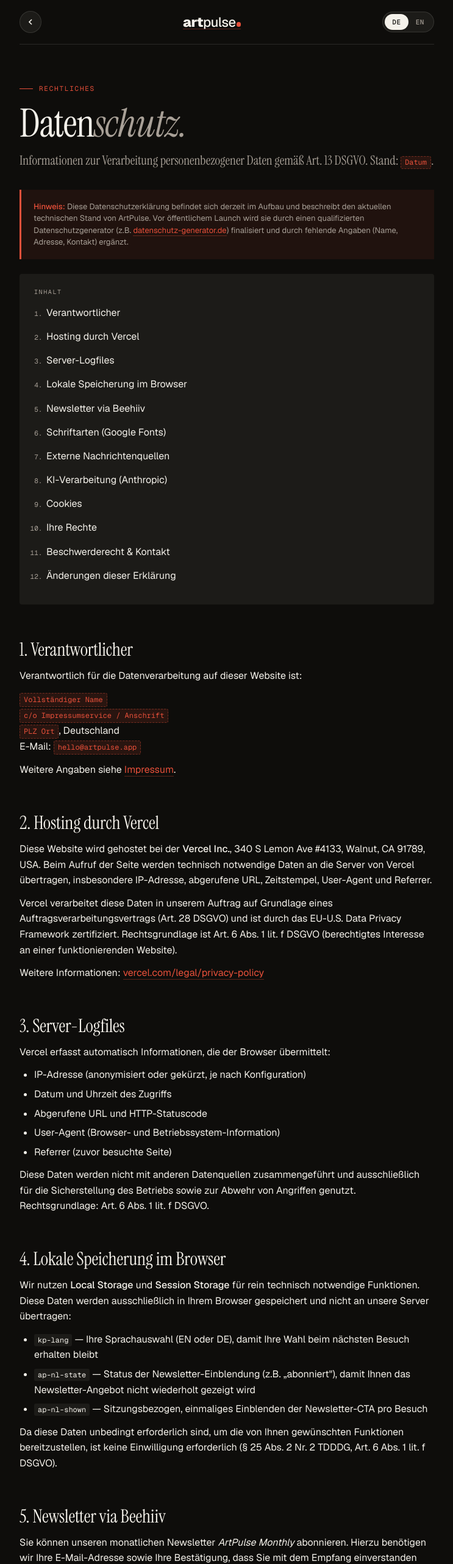
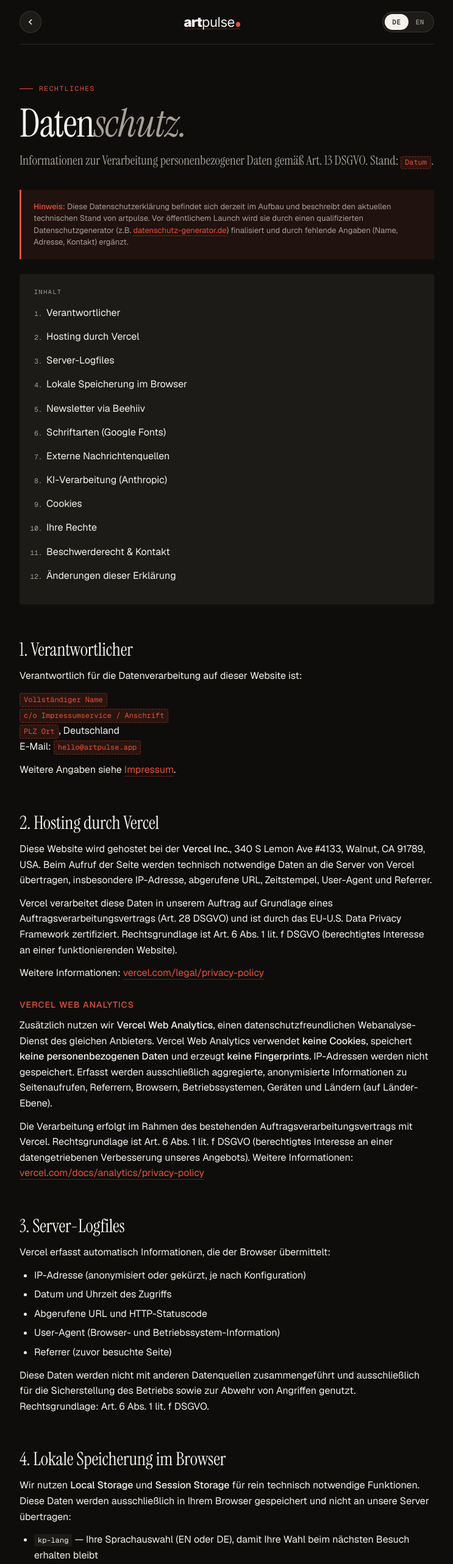
Before and after one commit to benjo247/artpuls, a website: page datenschutz.html in a window 1280 px wide. Shown: the top 2564 px of the page at 61% size, without its empty margins (268-1011 px from the left). Drawn offline with nearby package versions, Linux system fonts and the light colour scheme.

Commit message:
Add files via upload

```diff
--- a/datenschutz.html
+++ b/datenschutz.html
@@ -8,8 +8,8 @@
 <meta name="apple-mobile-web-app-status-bar-style" content="black-translucent">
 <meta name="robots" content="noindex, follow">
 
-<title>Datenschutz — ArtPulse</title>
-<meta name="description" content="Datenschutzerklärung / Privacy policy für ArtPulse gemäß Art. 13 DSGVO.">
+<title>Datenschutz — artpulse</title>
+<meta name="description" content="Datenschutzerklärung / Privacy policy für artpulse gemäß Art. 13 DSGVO.">
 
 <link rel="icon" href="/favicon.ico" sizes="any">
 <link rel="icon" type="image/png" sizes="32x32" href="/icons/favicon-32.png">
@@ -17,7 +17,7 @@
 
 <link rel="preconnect" href="https://fonts.googleapis.com">
 <link rel="preconnect" href="https://fonts.gstatic.com" crossorigin>
-<link href="https://fonts.googleapis.com/css2?family=Instrument+Serif:ital@0;1&family=Geist:wght@300;400;500;600;900&family=Geist+Mono:wght@400;500&display=swap" rel="stylesheet">
+<link href="https://fonts.googleapis.com/css2?family=Instrument+Serif:ital@0;1&family=Geist:wght@300;400;500;600;900&family=Geist+Mono:wght@400;500&family=Inter:wght@400;900&display=swap" rel="stylesheet">
 
 <style>
   :root {
@@ -75,14 +75,15 @@
   .back-link:hover { background: rgba(244, 241, 234, 0.1); }
   .back-link svg { width: 16px; height: 16px; stroke: currentColor; fill: none; stroke-width: 2.5; }
   .logo {
-    font-family: 'Geist', var(--sans);
+    font-family: 'Inter', var(--sans);
     font-size: 22px;
     line-height: 1;
     display: inline-flex; align-items: baseline;
     color: var(--fg); text-decoration: none;
   }
-  .logo .art { font-weight: 900; letter-spacing: -0.015em; }
-  .logo .pulse { font-weight: 500; letter-spacing: -0.025em; }
+  .logo { letter-spacing: -0.04em; }
+  .logo .art { font-weight: 900; }
+  .logo .pulse { font-weight: 400; letter-spacing: -0.02em; }
   .logo .dot {
     display: inline-block;
     width: 0.32em; height: 0.32em;
@@ -240,7 +241,7 @@
     <p class="lead">Informationen zur Verarbeitung personenbezogener Daten gemäß Art. 13 DSGVO. Stand: <span class="placeholder">Datum</span>.</p>
 
     <div class="notice">
-      <strong>Hinweis:</strong> Diese Datenschutzerklärung befindet sich derzeit im Aufbau und beschreibt den aktuellen technischen Stand von ArtPulse. Vor öffentlichem Launch wird sie durch einen qualifizierten Datenschutzgenerator (z.B. <a href="https://datenschutz-generator.de" target="_blank" rel="noopener">datenschutz-generator.de</a>) finalisiert und durch fehlende Angaben (Name, Adresse, Kontakt) ergänzt.
+      <strong>Hinweis:</strong> Diese Datenschutzerklärung befindet sich derzeit im Aufbau und beschreibt den aktuellen technischen Stand von artpulse. Vor öffentlichem Launch wird sie durch einen qualifizierten Datenschutzgenerator (z.B. <a href="https://datenschutz-generator.de" target="_blank" rel="noopener">datenschutz-generator.de</a>) finalisiert und durch fehlende Angaben (Name, Adresse, Kontakt) ergänzt.
     </div>
 
     <div class="toc">
@@ -280,6 +281,14 @@
     </p>
     <p>Weitere Informationen: <a href="https://vercel.com/legal/privacy-policy" target="_blank" rel="noopener">vercel.com/legal/privacy-policy</a></p>
 
+    <h3>Vercel Web Analytics</h3>
+    <p>
+      Zusätzlich nutzen wir <strong>Vercel Web Analytics</strong>, einen datenschutzfreundlichen Webanalyse-Dienst des gleichen Anbieters. Vercel Web Analytics verwendet <strong>keine Cookies</strong>, speichert <strong>keine personenbezogenen Daten</strong> und erzeugt <strong>keine Fingerprints</strong>. IP-Adressen werden nicht gespeichert. Erfasst werden ausschließlich aggregierte, anonymisierte Informationen zu Seitenaufrufen, Referrern, Browsern, Betriebssystemen, Geräten und Ländern (auf Länder-Ebene).
+    </p>
+    <p>
+      Die Verarbeitung erfolgt im Rahmen des bestehenden Auftragsverarbeitungsvertrags mit Vercel. Rechtsgrundlage ist Art. 6 Abs. 1 lit. f DSGVO (berechtigtes Interesse an einer datengetriebenen Verbesserung unseres Angebots). Weitere Informationen: <a href="https://vercel.com/docs/analytics/privacy-policy" target="_blank" rel="noopener">vercel.com/docs/analytics/privacy-policy</a>
+    </p>
+
     <h2 id="de-logfiles">3. Server-Logfiles</h2>
     <p>Vercel erfasst automatisch Informationen, die der Browser übermittelt:</p>
     <ul>
@@ -308,7 +317,7 @@
 
     <h2 id="de-newsletter">5. Newsletter via Beehiiv</h2>
     <p>
-      Sie können unseren monatlichen Newsletter <em>ArtPulse Monthly</em> abonnieren. Hierzu benötigen wir Ihre E-Mail-Adresse sowie Ihre Bestätigung, dass Sie mit dem Empfang einverstanden sind.
+      Sie können unseren monatlichen Newsletter <em>artpulse Monthly</em> abonnieren. Hierzu benötigen wir Ihre E-Mail-Adresse sowie Ihre Bestätigung, dass Sie mit dem Empfang einverstanden sind.
     </p>
     <h3>Anbieter</h3>
     <p>
@@ -341,7 +350,7 @@
 
     <h2 id="de-sources">7. Externe Nachrichtenquellen</h2>
     <p>
-      ArtPulse aggregiert öffentlich zugängliche RSS-Feeds internationaler Kunstmagazine und Nachrichtenseiten. Wir verarbeiten ausschließlich die in den RSS-Feeds enthaltenen öffentlichen Informationen (Titel, Beschreibung, Veröffentlichungszeitpunkt, Quellenangabe). Keine personenbezogenen Daten der Nutzer der jeweiligen Quellen werden erfasst.
+      artpulse aggregiert öffentlich zugängliche RSS-Feeds internationaler Kunstmagazine und Nachrichtenseiten. Wir verarbeiten ausschließlich die in den RSS-Feeds enthaltenen öffentlichen Informationen (Titel, Beschreibung, Veröffentlichungszeitpunkt, Quellenangabe). Keine personenbezogenen Daten der Nutzer der jeweiligen Quellen werden erfasst.
     </p>
     <p>
       Beim Anklicken eines Links zur Originalquelle wechseln Sie auf die Website des jeweiligen Anbieters. Für deren Datenverarbeitung sind wir nicht verantwortlich.
@@ -396,7 +405,7 @@
     <p class="lead">Information on the processing of personal data pursuant to Art. 13 GDPR. Last updated: <span class="placeholder">Date</span>.</p>
 
     <div class="notice">
-      <strong>Note:</strong> This privacy policy is currently a work in progress and reflects the current technical state of ArtPulse. Before public launch, it will be finalized using a qualified privacy generator (e.g. <a href="https://datenschutz-generator.de" target="_blank" rel="noopener">datenschutz-generator.de</a>) and complemented with missing details (name, address, contact). The German version (DE) is the legally binding one for German users.
+      <strong>Note:</strong> This privacy policy is currently a work in progress and reflects the current technical state of artpulse. Before public launch, it will be finalized using a qualified privacy generator (e.g. <a href="https://datenschutz-generator.de" target="_blank" rel="noopener">datenschutz-generator.de</a>) and complemented with missing details (name, address, contact). The German version (DE) is the legally binding one for German users.
     </div>
 
     <div class="toc">
@@ -436,6 +445,14 @@
     </p>
     <p>More info: <a href="https://vercel.com/legal/privacy-policy" target="_blank" rel="noopener">vercel.com/legal/privacy-policy</a></p>
 
+    <h3>Vercel Web Analytics</h3>
+    <p>
+      Additionally, we use <strong>Vercel Web Analytics</strong>, a privacy-friendly web analytics service from the same provider. Vercel Web Analytics uses <strong>no cookies</strong>, stores <strong>no personal data</strong>, and creates <strong>no fingerprints</strong>. IP addresses are not stored. Only aggregated, anonymized information about page views, referrers, browsers, operating systems, devices, and countries (at country level) is collected.
+    </p>
+    <p>
+      Processing takes place under the existing Data Processing Agreement with Vercel. Legal basis: Art. 6 (1) (f) GDPR (legitimate interest in data-driven improvement of our service). Further information: <a href="https://vercel.com/docs/analytics/privacy-policy" target="_blank" rel="noopener">vercel.com/docs/analytics/privacy-policy</a>
+    </p>
+
     <h2 id="en-logfiles">3. Server logfiles</h2>
     <p>Vercel automatically captures information that the browser transmits:</p>
     <ul>
@@ -464,7 +481,7 @@
 
     <h2 id="en-newsletter">5. Newsletter via Beehiiv</h2>
     <p>
-      You can subscribe to our monthly newsletter <em>ArtPulse Monthly</em>. To do so, we need your email address and your confirmation that you agree to receive it.
+      You can subscribe to our monthly newsletter <em>artpulse Monthly</em>. To do so, we need your email address and your confirmation that you agree to receive it.
     </p>
     <h3>Provider</h3>
     <p>
@@ -497,7 +514,7 @@
 
     <h2 id="en-sources">7. External news sources</h2>
     <p>
-      ArtPulse aggregates publicly available RSS feeds from international art magazines and news sites. We process only the public information contained in those feeds (title, description, publication time, source attribution). No personal data of the respective sources' users is collected.
+      artpulse aggregates publicly available RSS feeds from international art magazines and news sites. We process only the public information contained in those feeds (title, description, publication time, source attribution). No personal data of the respective sources' users is collected.
     </p>
     <p>
       When you click a link to the original source, you leave our site and visit the respective provider. We are not responsible for their data processing.
@@ -546,7 +563,7 @@
   </main>
 
   <footer class="foot">
-    <a href="/">ArtPulse</a>
+    <a href="/">artpulse</a>
     <span class="sep">·</span>
     <a href="/impressum">Impressum</a>
     <span class="sep">·</span>
@@ -582,7 +599,7 @@
         if (buttons[i].getAttribute('data-lang') === l) buttons[i].classList.add('on');
         else buttons[i].classList.remove('on');
       }
-      document.title = (l === 'en') ? 'Privacy policy — ArtPulse' : 'Datenschutz — ArtPulse';
+      document.title = (l === 'en') ? 'Privacy policy — artpulse' : 'Datenschutz — artpulse';
     }
   })();
 </script>
--- a/sw.js
+++ b/sw.js
@@ -1,11 +1,11 @@
-/* ArtPulse Service Worker
+/* artpulse Service Worker
  * Strategy:
  *   - App shell (HTML, CSS, JS, fonts, icons): cache-first, populated on install + on use
  *   - stories.json: network-first with cache fallback (so users get fresh news but works offline)
  *   - External images: cache as encountered, served from cache when possible
  */
 
-var VERSION = 'ap-v33';
+var VERSION = 'ap-v35';
 var SHELL_CACHE = 'kp-shell-' + VERSION;
 var DATA_CACHE = 'kp-data-' + VERSION;
 var IMG_CACHE = 'kp-img-' + VERSION;
```
Also changed, not shown: index.html (+14 -8 lines).
